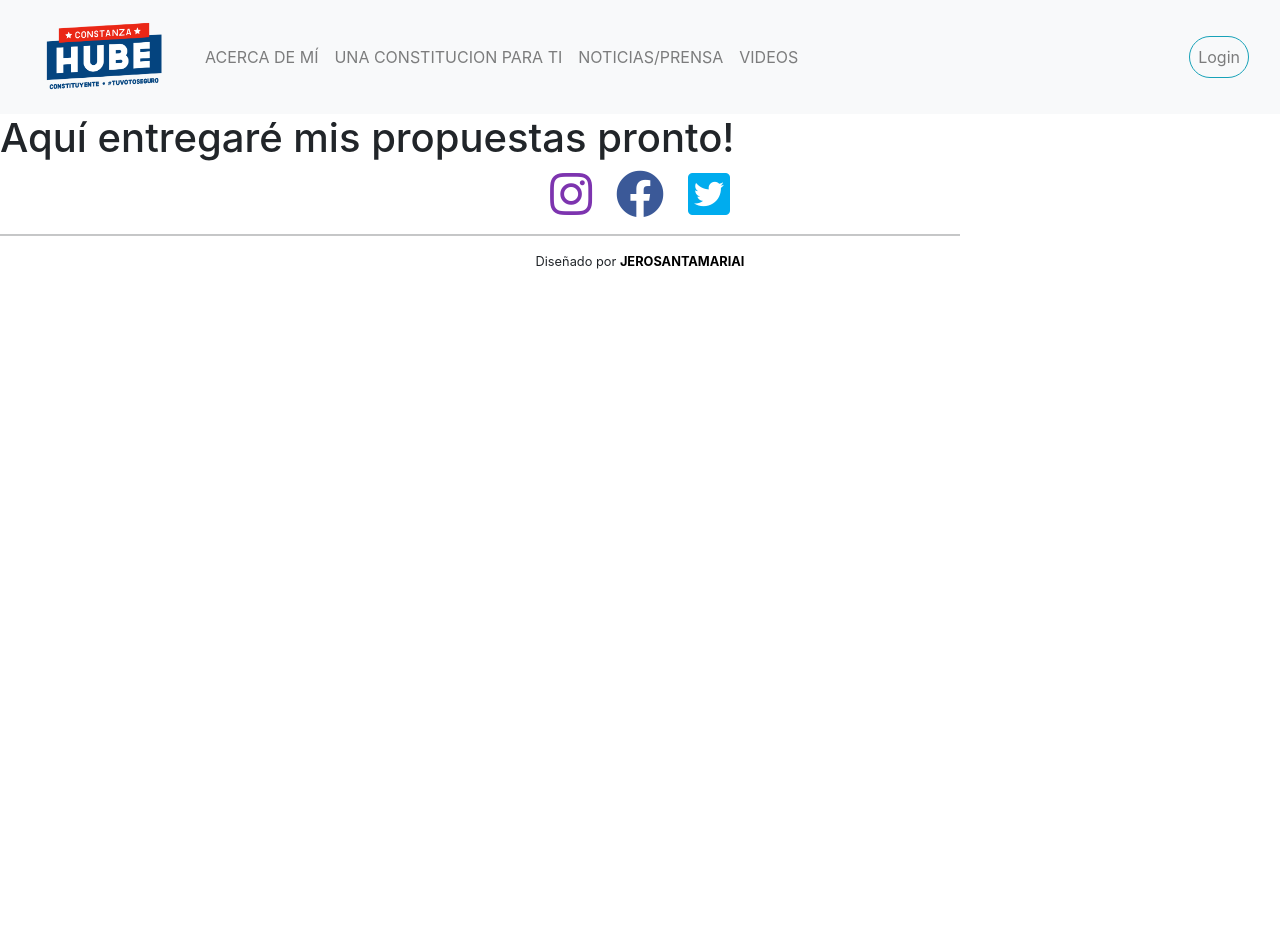
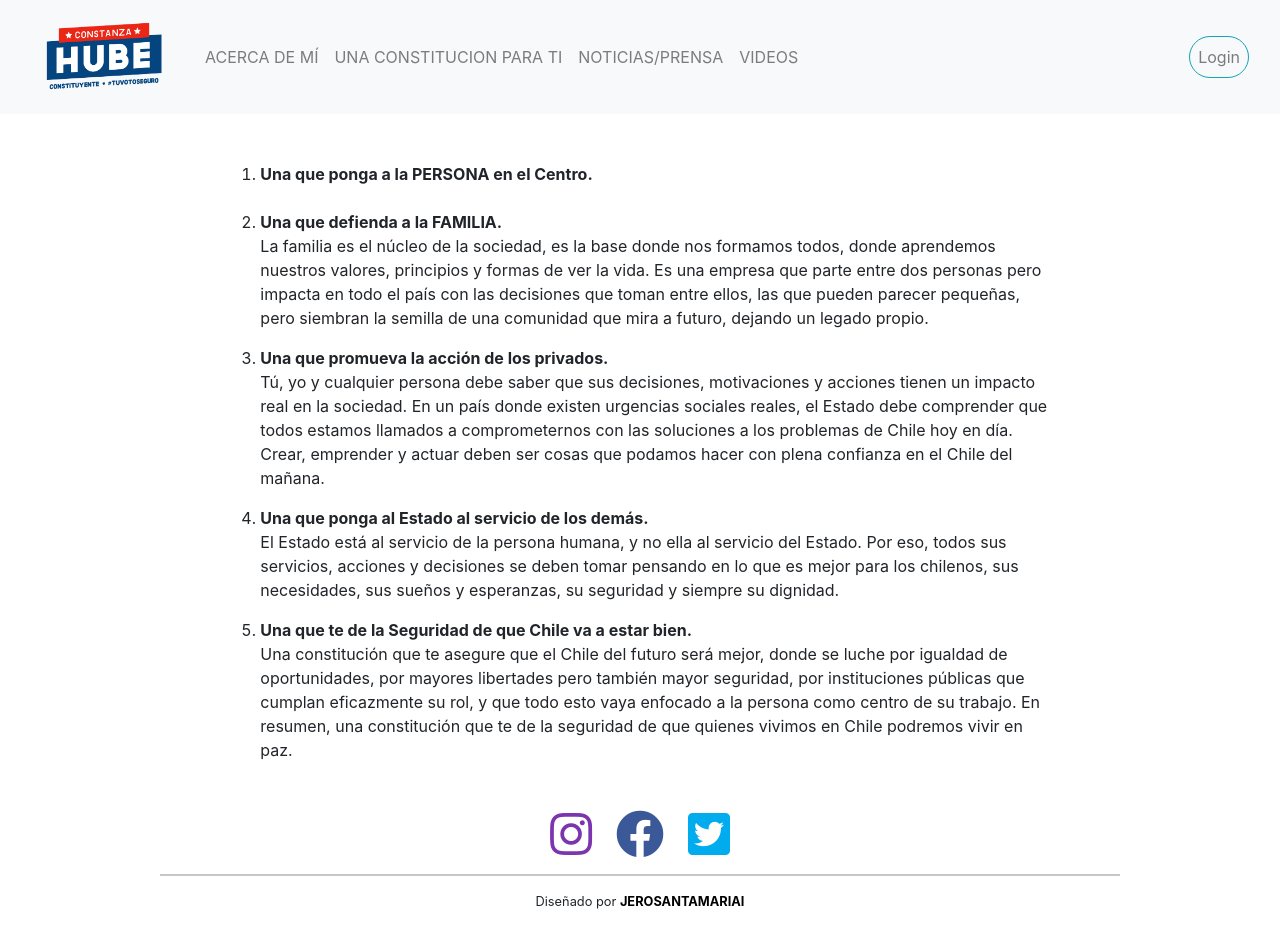
Before and after one commit to jerosantamariai/constanzahube, a React (Create React App) app in the folder front/: page /trabajoconstituyente in a window 1280 px wide. Before the commit the page ends 800 px from the top, so only its background shows below. Built offline with nearby package versions, Linux system fonts and the light colour scheme.

Commit message:
trabajo constituyente proposal

```diff
--- a/front/src/components/footer.jsx
+++ b/front/src/components/footer.jsx
@@ -8,7 +8,7 @@ const Footer = props => {
                 <a href="www.facebook.com/constanzahube.constituyente" target="_blank"><i className="fab fa-facebook fa-3x mr-4"></i></a>
                 <a href="www.twitter.com/conihube" target="_blank"><i className="fab fa-twitter-square fa-3x"></i></a>
             </div>
-            <hr className="w-75" />
+            <hr className="w-75 mx-auto" />
             <div className="d-flex justify-content-center">
                 <p className="firma">Diseñado por <strong><a href="http://www.santamariai.cl">JEROSANTAMARIAI</a></strong></p>
             </div>
--- a/front/src/index.css
+++ b/front/src/index.css
@@ -17,7 +17,7 @@ nav .nav-link {
 
 .acercaDeMi .mensaje {
     width: 50%;
-
+    text-align: justify;
 }
 
 .acercaDeMi .fotoConiHube {
--- a/front/src/views/acercademi.jsx
+++ b/front/src/views/acercademi.jsx
@@ -3,8 +3,8 @@ import ConiHube from '../img/conihube.jpg';
 
 const AcercaDeMi = props => {
     return (
-        <div className="acercaDeMi d-flex justify-content-center">
-            <div className="yofoto my-auto py-4">
+        <div className="acercaDeMi d-flex justify-content-center py-5">
+            <div className="yofoto my-auto">
                 <img src={ConiHube} alt="Constanza Hube" className="fotoConiHube" />
             </div>
             <div className="mensaje">
--- a/front/src/views/trabajoconstituyente.jsx
+++ b/front/src/views/trabajoconstituyente.jsx
@@ -2,8 +2,21 @@ import React from 'react';
 
 const TrabajoConstituyente = props => {
     return(
-        <div className="trabajoConstituyente">
-            <h1>Aquí entregaré mis propuestas pronto!</h1>
+        <div className="trabajoConstituyente col-md-8 offset-md-2 my-5">
+            <ol>
+                <li><strong>Una que ponga a la PERSONA en el Centro.</strong></li>
+                &nbsp;
+                <li><strong>Una que defienda a la FAMILIA.</strong></li>
+                <p>La familia es el núcleo de la sociedad, es la base donde nos formamos todos, donde aprendemos nuestros valores, principios y formas de ver la vida. Es una empresa que parte entre dos personas pero impacta en todo el país con las decisiones que toman entre ellos, las que pueden parecer pequeñas, pero siembran la semilla de una comunidad que mira a futuro, dejando un legado propio.</p>
+                <li><strong>Una que promueva la acción de los privados.</strong></li>
+                <p>Tú, yo y cualquier persona debe saber que sus decisiones, motivaciones y acciones tienen un impacto real en la sociedad. En un país donde existen urgencias sociales reales, el Estado debe comprender que todos estamos llamados a comprometernos con las soluciones a los problemas de Chile hoy en día. Crear, emprender y actuar deben ser cosas que podamos hacer con plena confianza en el Chile del mañana.</p>
+                <li><strong>Una que ponga al Estado al servicio de los demás.</strong></li>
+                <p>El Estado está al servicio de la persona humana, y no ella al servicio del Estado. Por eso, todos sus servicios, acciones y decisiones se deben tomar pensando en lo que es mejor para los chilenos, sus necesidades, sus sueños y esperanzas, su seguridad y siempre su dignidad.</p>
+                <li><strong>Una que te de la Seguridad de que Chile va a estar bien.</strong></li>
+                <p>Una constitución que te asegure que el Chile del futuro será mejor, donde se luche por igualdad de oportunidades, por mayores libertades pero también mayor seguridad, por instituciones públicas que cumplan eficazmente su rol, y que todo esto vaya enfocado a la persona como centro de su trabajo. En resumen, una constitución que te de la seguridad de que quienes vivimos en Chile podremos vivir en paz.</p>
+            </ol>
+
+
         </div>
     );
 }
```
